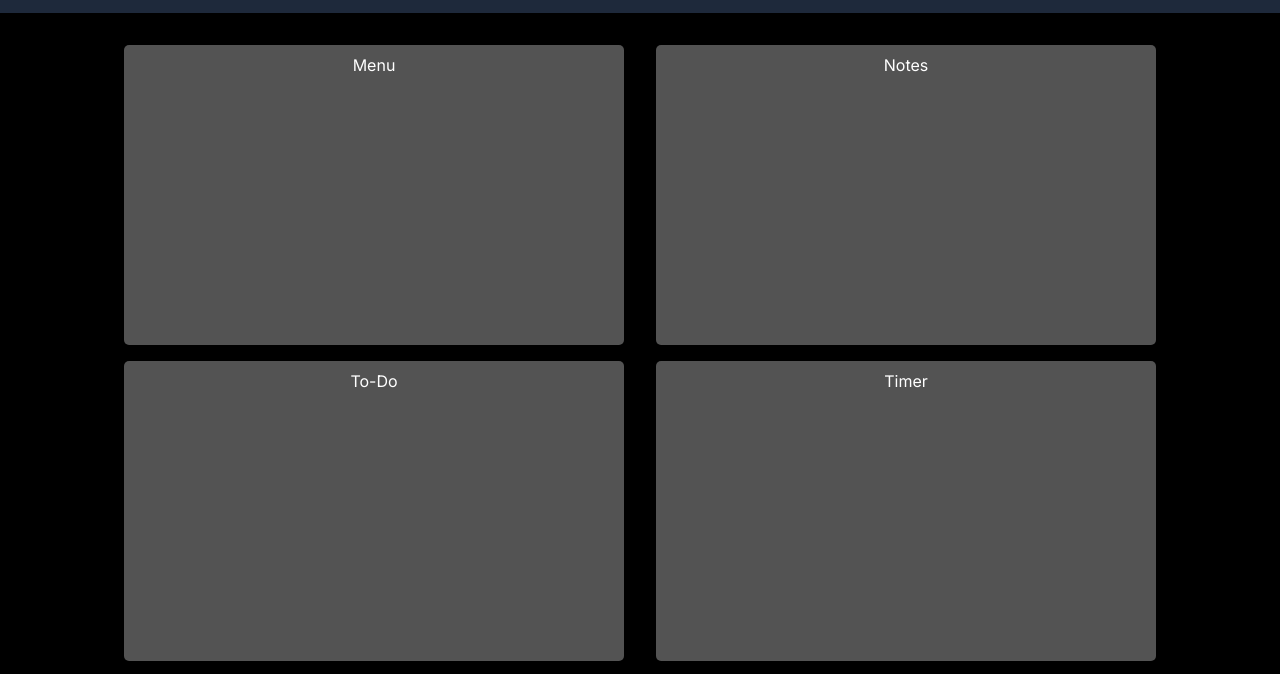
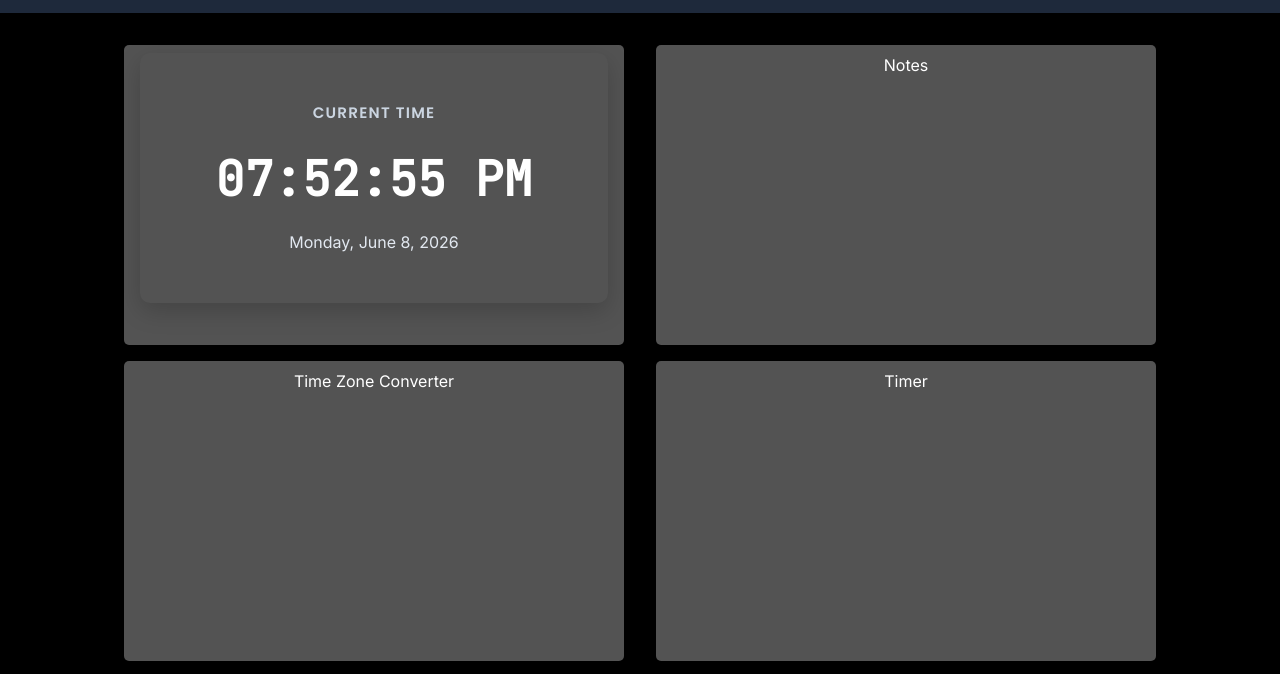
Before and after one commit to sampsonngobi/my-final-project, a website built with Vite: page index.html in a window 1280 px wide. Shown: the part 69-743 px from the top of the page. Built offline with nearby package versions, Linux system fonts and the light colour scheme.

Commit message:
time winget and footer date update dynamically

```diff
--- a/index.html
+++ b/index.html
@@ -18,14 +18,15 @@
     <main id="app">
         <section class="top-section">
             <div class="top-section-top">
-                <div class="winget" id="menu">Menu</div>
-                <div class="winget" id="to-do">To-Do</div>
+                <div class="winget" id="clock">Clock</div>
+                <div class="winget" id="to-do">Time Zone Converter</div>
                 <div class="winget" id="done">Done</div>
             </div>
             <div class="top-section-bottom">
                 <div class="winget" id="notes">Notes</div>
                 <div class="winget" id="timer">Timer</div>
-                <div class="winget" id="clock">Clock</div>
+                <div class="winget" id="timer">Timer</div>
+
             </div>
 
 
@@ -35,9 +36,9 @@
     </main>
 
     <footer>
-        <p>&copy; <span id="year">year</span> DWS. All rights reserved.</p>
+        <p>&copy; DWS <span id="year">year</span> | All rights reserved.</p>
     </footer>
 
-
+    <script type="module" src="./src/main.js" defer></script>
 </body>
 </html>
--- a/src/main.js
+++ b/src/main.js
@@ -0,0 +1,11 @@
+import { initClock } from './modules/clock-and-time-module/time.module.js';
+
+document.addEventListener('DOMContentLoaded', () => {
+    const clockContainer = document.querySelector('#clock');
+    initClock(clockContainer);
+
+    const yearEl = document.getElementById('year');
+    if (yearEl) {
+        yearEl.textContent = new Date().getFullYear();
+    }
+});
--- /dev/null
+++ b/src/modules/clock-and-time-module/time.module.js
@@ -0,0 +1,47 @@
+export function initClock(container) {
+    if (!container) {
+        console.warn('Clock container not found');
+        return;
+    }
+
+    const clockCard = document.createElement('div');
+    clockCard.className = 'time-widget';
+    clockCard.innerHTML = `
+    <div class="time-widget-inner">
+      <div class="time-widget-label">Current time</div>
+      <div class="time-widget-time" aria-live="polite">--:--:--</div>
+      <div class="time-widget-date">Loading date...</div>
+    </div>
+  `;
+
+    container.innerHTML = '';
+    container.appendChild(clockCard);
+
+    const timeEl = clockCard.querySelector('.time-widget-time');
+    const dateEl = clockCard.querySelector('.time-widget-date');
+
+    function updateClock() {
+        const now = new Date();
+        timeEl.textContent = now.toLocaleTimeString([], { hour: '2-digit', minute: '2-digit', second: '2-digit' });
+        dateEl.textContent = now.toLocaleDateString([], {
+            weekday: 'long',
+            year: 'numeric',
+            month: 'long',
+            day: 'numeric',
+        });
+    }
+
+    updateClock();
+    const intervalId = setInterval(updateClock, 1000);
+
+    return {
+        destroy() {
+            clearInterval(intervalId);
+        }
+    };
+
+
+
+
+
+}
--- a/src/styles.css
+++ b/src/styles.css
@@ -88,3 +88,47 @@ footer {
   padding: 1rem;
   margin-top: 2rem;
 }
+
+/* Clock and Time Widget Styles */
+
+#clock {
+  width: 500px;
+  max-width: 100%;
+}
+
+.time-widget {
+  width: 100%;
+  min-height: 250px;
+  padding: 1.5rem;
+  border-radius: 10px;
+  background-color: var(--cards);
+  box-shadow: 0 8px 24px rgba(0, 0, 0, 0.18);
+  display: flex;
+  align-items: center;
+  justify-content: center;
+}
+
+.time-widget-inner {
+  text-align: center;
+}
+
+.time-widget-label {
+  font-family: var(--font-heading);
+  font-size: 0.95rem;
+  letter-spacing: 0.08em;
+  text-transform: uppercase;
+  color: #cbd5e1;
+  margin-bottom: 1rem;
+}
+
+.time-widget-time {
+  font-family: var(--font-mono);
+  font-size: 3rem;
+  font-weight: 700;
+  margin-bottom: 0.75rem;
+}
+
+.time-widget-date {
+  font-family: var(--font-body);
+  color: #e2e8f0;
+}
```
